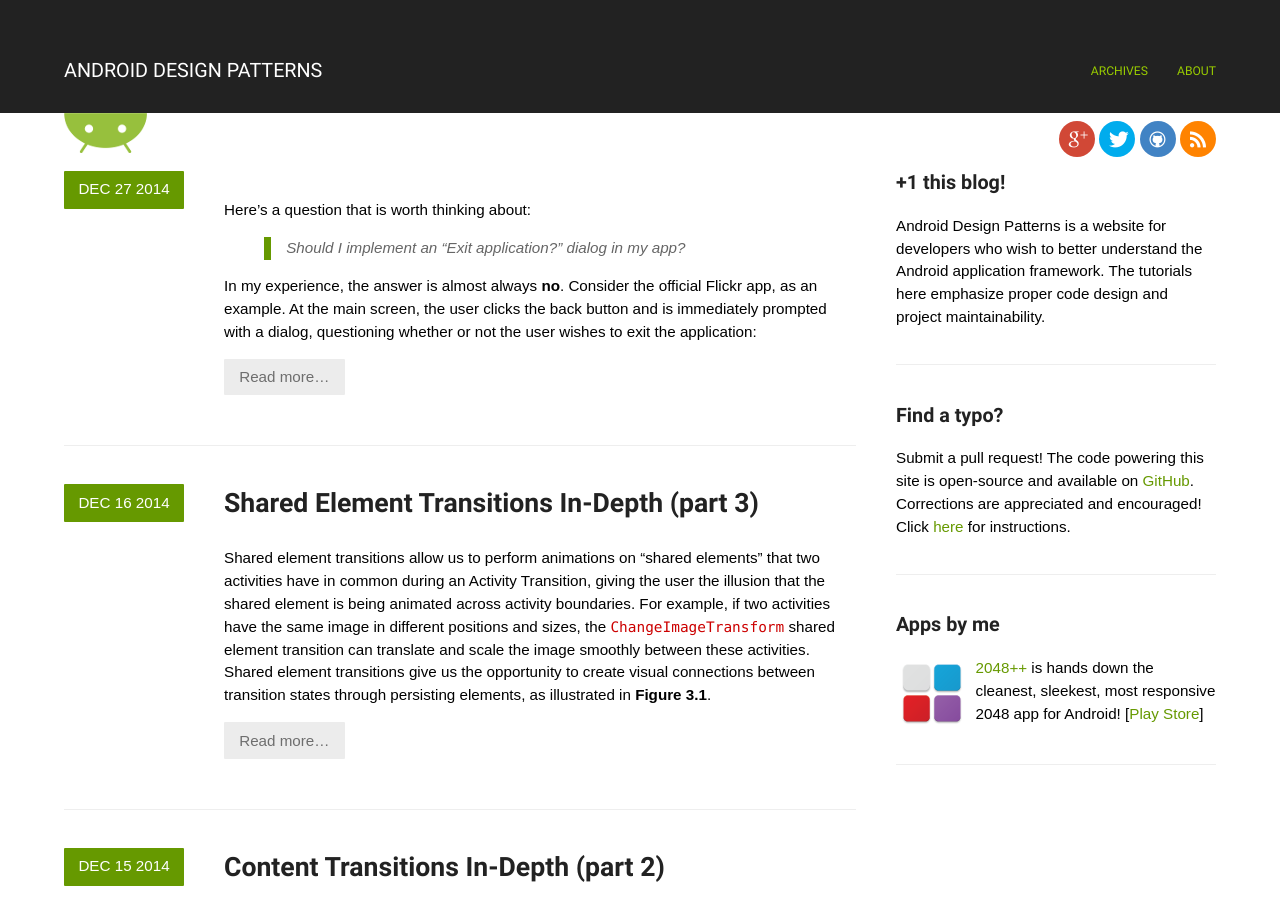
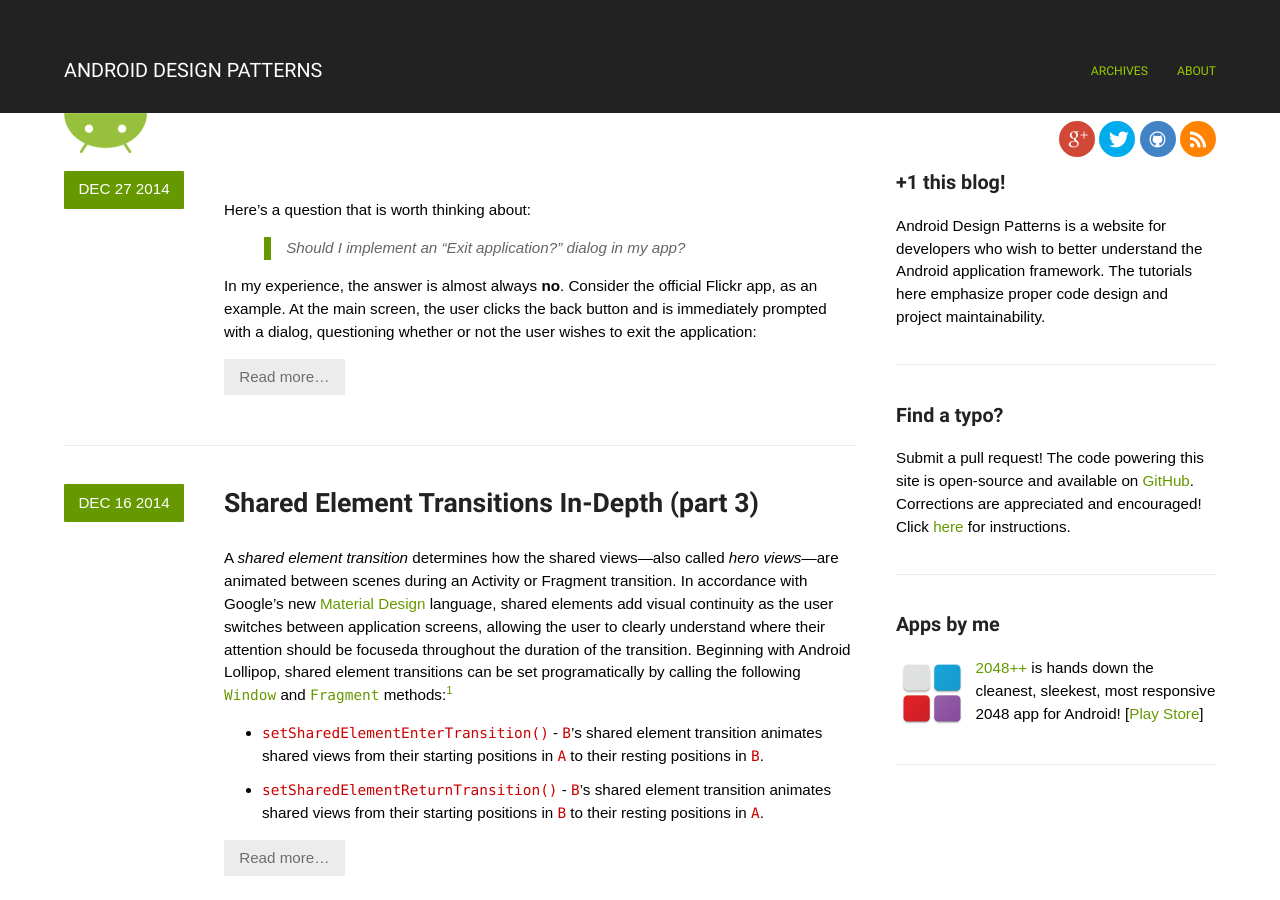
Before and after one commit to alexjlockwood/AndroidDesignPatterns, a Jekyll site: the page built from index.html, in a window 1280 px wide and 900 px high. Built offline with Jekyll 4.4.1, drawn with Linux system fonts in a browser that asks for light colours; some web fonts are replaced; Markdown is read by kramdown in place of the engine named in the settings; the list of posts is cut into pages by our own code; comment, search, counter and statistics services are not loaded.

Commit message:
updated shared elements post

```diff
--- a/_posts/2014-12-16-activity-fragment-shared-element-transitions-part3.md
+++ b/_posts/2014-12-16-activity-fragment-shared-element-transitions-part3.md
@@ -28,10 +28,10 @@
 
 <!--more-->
 
-<div style="width:290px;margin-left:35px;float:right">
+<div class="responsive-figure nexus6-figure">
   <div class="framed-nexus6-port">
-  <video id="figure31" onclick="playPause('figure31')">
-    <source src="/assets/videos/posts/2014/12/16/music-opt.mp4">
+  <video id="figure31" onclick="playPause('figure31')" poster="/assets/videos/posts/2014/12/16/music-opt.png" preload="none">
+    <source src="/assets/videos/posts/2014/12/16/music-opt.mp4" type="video/mp4">
   </video>
   </div>
   <div style="font-size:10pt;margin-left:20px;margin-bottom:30px">
@@ -39,20 +39,9 @@
   </div>
 </div>
 
-As an example, **Video 2.1** illustrates how content transitions are used in the Google Play Games app to achieve smooth animations between activities. When the second activity starts, its enter content transition gently shuffles the user avatar views into the scene from the bottom edge of the screen. When the back button is pressed, the second activity's return content transition splits the view hierarchy into two and animates each half off the top and bottom of the screen.
+As an example, **Video 3.1** illustrates how shared element transitions are used in the Google Play Music app. The transition consists of two shared elements: an `ImageView` and its parent `CardView`. During the transition, the `ImageView` seamlessly animates between its two positions while its parent `CardView` expands and gradually fills the called activity's white background.
 
-So far our analysis of content transitions has only scratched the surface; several important questions still remain. How are content transitions triggered under-the-hood? Which types of `Transition` objects can be used? How does the framework determine the set of transitioning views? Can a `ViewGroup` and its children be animated together as a single entity during a content transition? In the next couple sections, we'll tackle these questions one-by-one.
-
-
-
-<!--morestart-->
-
-Shared element transitions allow us to perform animations on "shared elements" that two activities have in common during an Activity Transition, giving the user the illusion that the shared element is being animated across activity boundaries. For example, if two activities have the same image in different positions and sizes, the `ChangeImageTransform` shared element transition can translate and scale the image smoothly between these activities. Shared element transitions give us the opportunity to create visual connections between transition states through persisting elements, as illustrated in **Figure 3.1**.
-
-<!--more-->
-
-
-In the previous post, we briefly mentioned that shared element [exit][setSharedElementExitTransition], [enter][setSharedElementEnterTransition], [reenter][setSharedElementReenterTransition], and [return][setSharedElementReturnTransition] transitions may be specified either programatically or in XML as part of the activity's theme.<sup><a href="#footnote2" id="ref2">2</a></sup> However, a few questions still remain. Which types of `Transition`s can be used? (**TODO: more questions**) In the next couple of sections, we'll begin tackling these questions one-by-one, and in doing so we'll obtain a much deeper understanding of the inner-workings of the Activity Transitions framework.
+So far our analysis of shared element transitions has only scratched the surface; several important questions still remain. How are shared element transitions triggered under-the-hood? Which types of `Transition` objects can be used? (**TODO: more questions**) In the next couple sections, we'll tackle these questions one-by-one.
 
 ### Which types of `Transition`s can be used?
 
@@ -114,8 +103,6 @@
 <hr class="footnote-divider"/>
 <sup id="footnote1">1</sup> For Activity Transitions, additional animations may also be specified using the `setSharedElementExitTransition()` and `setSharedElementReenterTransition()` methods. An example illustrating when it might make sense to specify an exit or reenter shared element transition is given in [this blog post][SharedElementExitReenterBlogPost]. For an explanation of why these two methods are not available for Fragment transitions, see the comments on George Mount's StackOverflow answer [here][StackOverflowExitReenterTransitions]. <a href="#ref1" title="Jump to footnote 1.">&#8617;</a>
 
-<sup id="footnote2">2</sup> For Fragment Transitions, shared element [exit][Fragment#setSharedElementExitTransition], [enter][Fragment#setSharedElementEnterTransition], [reenter][Fragment#setSharedElementReenterTransition], and [return][Fragment#setSharedElementReturnTransition] transitions may also be set either programatically or as attributes in your `Fragment`'s XML. <a href="#ref2" title="Jump to footnote 2.">&#8617;</a>
-
   [setSharedElementExitTransition]: https://developer.android.com/reference/android/view/Window.html#setSharedElementExitTransition(android.transition.Transition)
   [setSharedElementEnterTransition]: https://developer.android.com/reference/android/view/Window.html#setSharedElementEnterTransition(android.transition.Transition)
   [setSharedElementReturnTransition]: https://developer.android.com/reference/android/view/Window.html#setSharedElementReturnTransition(android.transition.Transition)
```
Also changed, not shown: assets/videos/posts/2014/12/16/music-opt.png (added).
